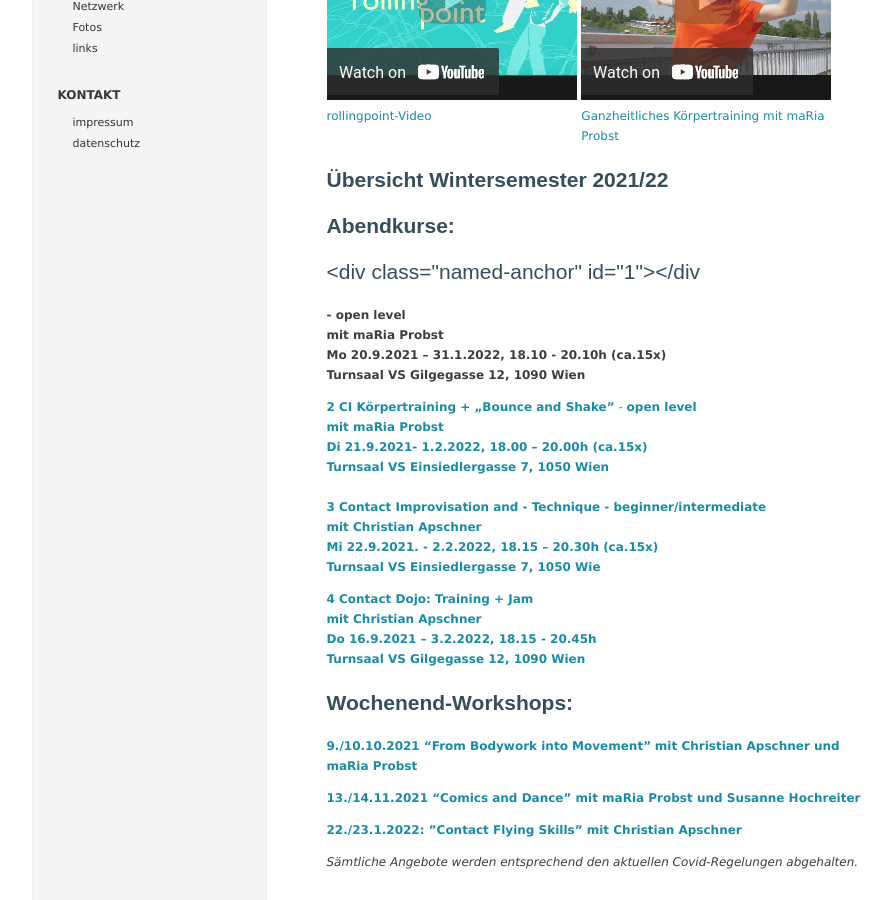
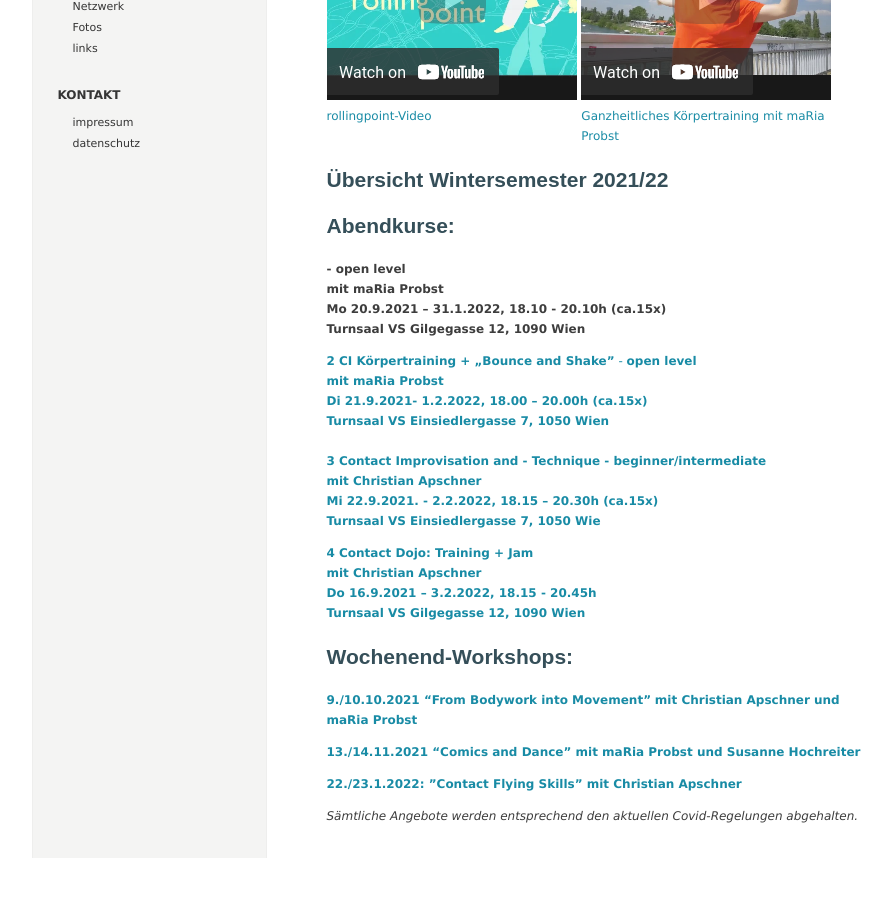
Before and after one commit to manulari/rollingpointat, a Jekyll site: the page built from _all_pages/index.md, in a window 1280 px wide and 900 px high, scrolled down 763 px. Shown: the whole window, without its empty margins (152-1044 px from the left). Built offline with Jekyll 4.4.1, drawn with Linux system fonts in a browser that asks for light colours; after the commit the page ends 1621 px from its top, so only the background shows below that.

Commit message:
Update page “index”

```diff
--- a/_all_pages/index.md
+++ b/_all_pages/index.md
@@ -17,8 +17,6 @@ Fotocredit: Johannes Stolba
 ### **Übersicht Wintersemester 2021/22**
 
 ### **Abendkurse:**
-
-### <div class="named-anchor" id="1"></div
 
 <div class="named-anchor" id="/kurse#mo"></div>
 
```
